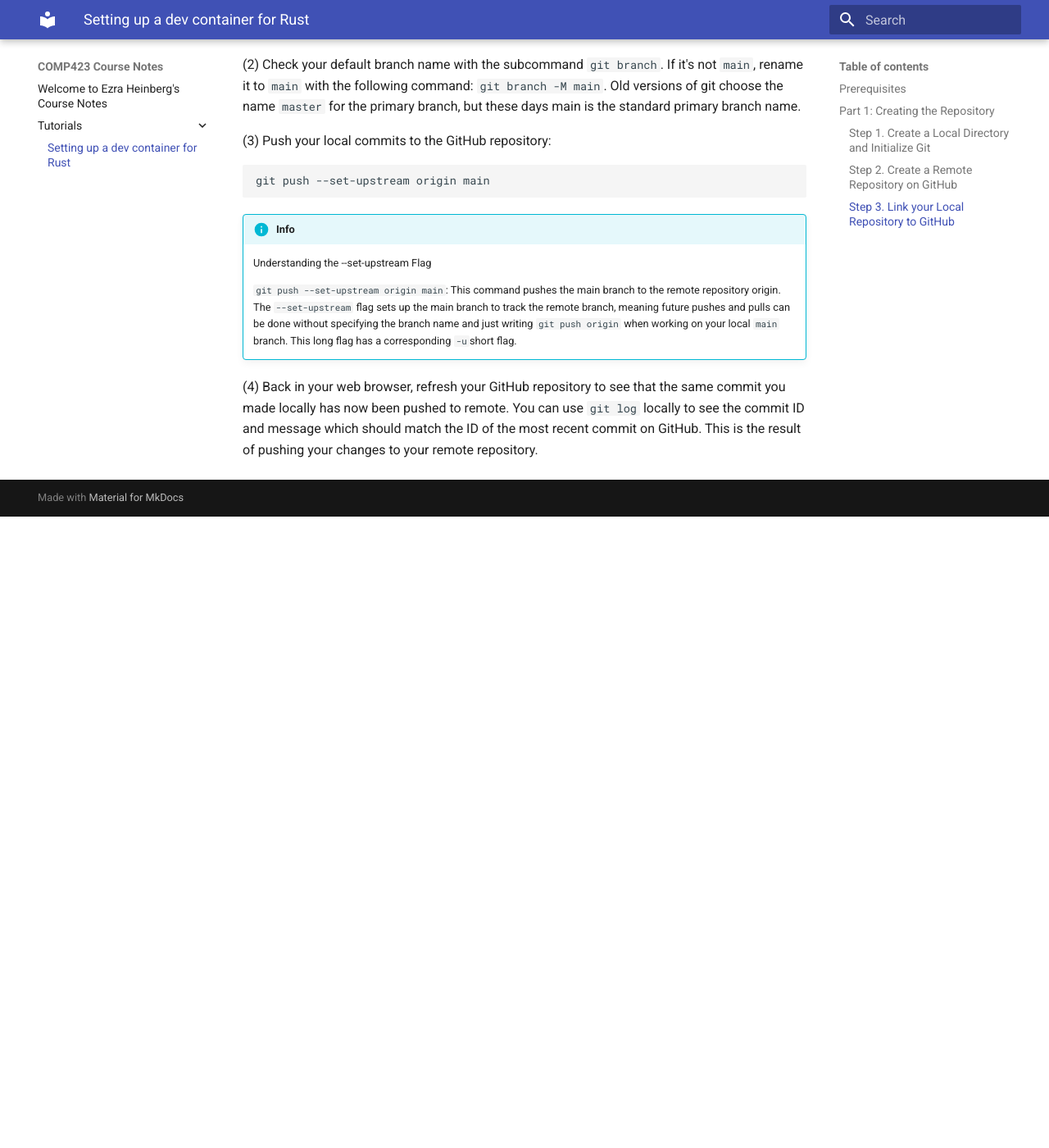
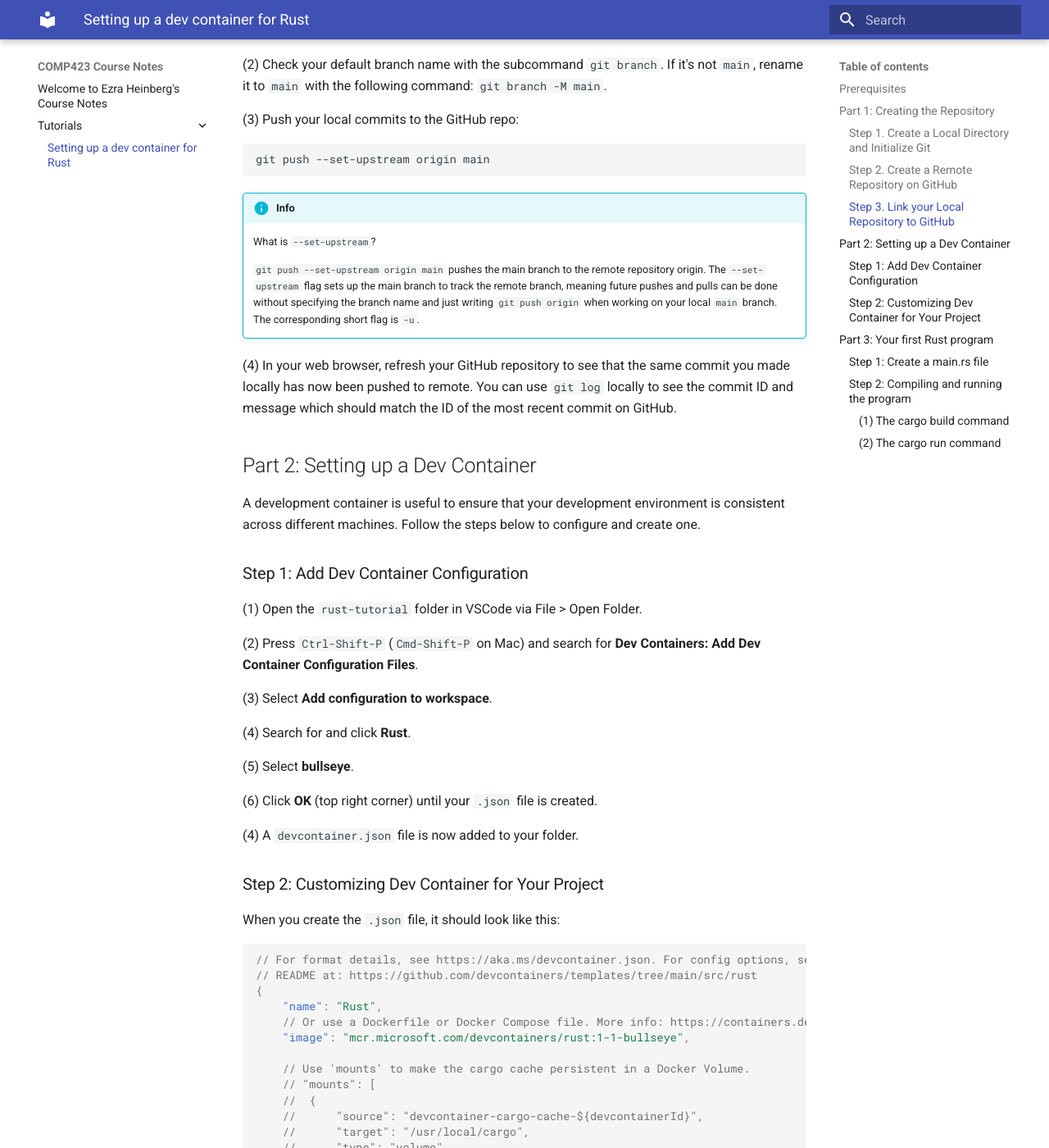
Before and after one commit to ezra45/comp423-course-notes, an MkDocs documentation site: the page built from docs/tutorials/rust-setup.md, in a window 1280 px wide and 1400 px high, scrolled down 1715 px. Shown: the whole window at 82% size. Built offline with MkDocs 1.6.1 and Material for MkDocs 9.7.7, drawn with Linux system fonts in a browser that asks for light colours; before the commit the page ends 2345 px from its top, so only the background shows below that; some of the changed text lies outside the part shown.

Commit message:
Finish writing tutorial

````diff
--- a/docs/tutorials/rust-setup.md
+++ b/docs/tutorials/rust-setup.md
@@ -51,13 +51,13 @@
 
 (1) Log in to your GitHub account and go to the [Create a New Repository](https://github.com/new) page.
 
-(2) Fill in the details as follows:
+(2) Fill in these details:
 
 * **Repository Name:** ```rust-tutorial```
-* **Description:** "Course notes organized as a static website using Material for MkDocs."
+* **Description:** "A short program written in Rust!"
 * **Visibility:** Public
 
-(3) Do not initialize the repository with a README, .gitignore, or license.
+(3) Do not worry about a README, .gitignore, or license for now.
 
 (4) Click Create Repository.
 
@@ -69,16 +69,150 @@
 ```
 Replace ```<your-username>``` with your GitHub username.
 
-(2) Check your default branch name with the subcommand ```git branch```. If it's not ```main```, rename it to ```main``` with the following command: ```git branch -M main```. Old versions of git choose the name ```master``` for the primary branch, but these days main is the standard primary branch name.
+(2) Check your default branch name with the subcommand ```git branch```. If it's not ```main```, rename it to ```main``` with the following command: ```git branch -M main```.
 
-(3) Push your local commits to the GitHub repository:
+(3) Push your local commits to the GitHub repo:
 
 ```shell
 git push --set-upstream origin main
 ```
 !!! info
-    Understanding the --set-upstream Flag
+    What is ```--set-upstream```?
 
-    ```git push --set-upstream origin main```: This command pushes the main branch to the remote repository origin. The ```--set-upstream``` flag sets up the main branch to track the remote branch, meaning future pushes and pulls can be done without specifying the branch name and just writing ```git push origin``` when working on your local ```main``` branch. This long flag has a corresponding ```-u```short flag.
+    ```git push --set-upstream origin main``` pushes the main branch to the remote repository origin. The ```--set-upstream``` flag sets up the main branch to track the remote branch, meaning future pushes and pulls can be done without specifying the branch name and just writing ```git push origin``` when working on your local ```main``` branch. The corresponding short flag is ```-u```.
 
-(4) Back in your web browser, refresh your GitHub repository to see that the same commit you made locally has now been pushed to remote. You can use ```git log``` locally to see the commit ID and message which should match the ID of the most recent commit on GitHub. This is the result of pushing your changes to your remote repository.
+(4) In your web browser, refresh your GitHub repository to see that the same commit you made locally has now been pushed to remote. You can use ```git log``` locally to see the commit ID and message which should match the ID of the most recent commit on GitHub.
+
+## Part 2: Setting up a Dev Container
+
+A development container is useful to ensure that your development environment is consistent across different machines. Follow the steps below to configure and create one.
+
+### Step 1: Add Dev Container Configuration
+
+(1) Open the ```rust-tutorial``` folder in VSCode via File > Open Folder.
+
+(2) Press ```Ctrl-Shift-P``` (```Cmd-Shift-P``` on Mac) and search for **Dev Containers: Add Dev Container Configuration Files**.
+
+(3) Select **Add configuration to workspace**.
+
+(4) Search for and click **Rust**.
+
+(5) Select **bullseye**.
+
+(6) Click **OK** (top right corner) until your ```.json``` file is created.
+
+(4) A ```devcontainer.json``` file is now added to your folder.
+
+### Step 2: Customizing Dev Container for Your Project
+
+When you create the ```.json``` file, it should look like this:
+
+```json
+// For format details, see https://aka.ms/devcontainer.json. For config options, see the
+// README at: https://github.com/devcontainers/templates/tree/main/src/rust
+{
+	"name": "Rust",
+	// Or use a Dockerfile or Docker Compose file. More info: https://containers.dev/guide/dockerfile
+	"image": "mcr.microsoft.com/devcontainers/rust:1-1-bullseye",
+
+	// Use 'mounts' to make the cargo cache persistent in a Docker Volume.
+	// "mounts": [
+	// 	{
+	// 		"source": "devcontainer-cargo-cache-${devcontainerId}",
+	// 		"target": "/usr/local/cargo",
+	// 		"type": "volume"
+	// 	}
+	// ]
+
+	// Features to add to the dev container. More info: https://containers.dev/features.
+	// "features": {},
+
+	// Use 'forwardPorts' to make a list of ports inside the container available locally.
+	// "forwardPorts": [],
+
+	// Use 'postCreateCommand' to run commands after the container is created.
+	// "postCreateCommand": "rustc --version",
+
+	// Configure tool-specific properties.
+	// "customizations": {},
+
+	// Uncomment to connect as root instead. More info: https://aka.ms/dev-containers-non-root.
+	// "remoteUser": "root"
+}
+```
+
+We are going to add some things to the file.
+
+(1) Uncomment out the ```customizations``` section and edit it to look like this:
+
+```json
+"customizations": {
+	"vscode": {
+		"extensions": [
+			"rust-lang.rust-analyzer"
+		]
+	}
+}
+```
+
+(2) Uncomment out the line that says ```"postCreateCommand": "rustc --version",```
+
+(3) Now, press ```Ctrl-Shift-P``` (```Cmd-Shift-P``` on Mac), search for **Dev Containers: Reopen In Container** and click on it.
+
+## Part 3: Your first Rust program
+
+Congratulations on making it this far! We will now create our first program in Rust.
+
+### Step 1: Create a ```main.rs``` file
+
+(1) Open a new terminal in VSCode and run this command:
+
+```shell
+cargo new rust-tutorial --bin --vcs none
+```
+
+!!! info
+    What does this mean?
+
+    The command ```cargo new rust-tutorial --bin --vcs none``` creates a new Rust project using the Cargo package manager. ```rust-tutorial``` is the name of the project you are creating. The ```--bin``` flag specifies that the project being created is a binary crate, which means it will compile into an executable program. The ```--vcs none``` flag disables version control system (VCS) initialization.
+
+(2) Run ```cd rust-tutorial``` in the terminal.
+
+(3) Navigate to the ```main.rs``` file (```rust-tutorial``` folder > ```src``` folder > ```main.rs```).
+
+You will notice the file already has some prewritten code in it. This is a simple function that prints **"Hello, World!"** to standard output.
+
+(4) Simply change the text within the ```println!();``` function to ```"Hello COMP423"```, save the file, and you're done with this part!
+
+### Step 2: Compiling and running the program
+
+Now that your program is ready to be run, we will look at two different ways of accomplishing that.
+
+#### (1) The ```cargo build``` command
+
+The ```cargo build``` command compiles your project but does not run the executable that results.
+
+This is useful if you want to check that your code compiles correctly without executing it.
+
+This is equivalent to running ```gcc``` to compile a program and stopping after the ```a.out``` executable is created.
+
+To try it out, run ```cargo build``` in your terminal in VSCode.
+
+You will see output that looks like this:
+
+```shell
+Compiling rust-tutorial v0.1.0 (/workspaces/rust-tutorial/rust-tutorial)
+    Finished `dev` profile [unoptimized + debuginfo] target(s) in 1.83s
+```
+
+To run it, type this command: ```./target/debug/rust-tutorial```.
+
+#### (2) The ```cargo run``` command
+
+The ```cargo run``` command compiles and builds your Rust program in one step.
+
+This is equivalent to running ```gcc``` to compile a program and subsequently running ```./a.out```.
+
+To try it out, run ```cargo run``` in your terminal in VSCode.
+
+**Congratulations on finishing this tutorial! You should now have a familiarity with some important coding concepts.**
````
